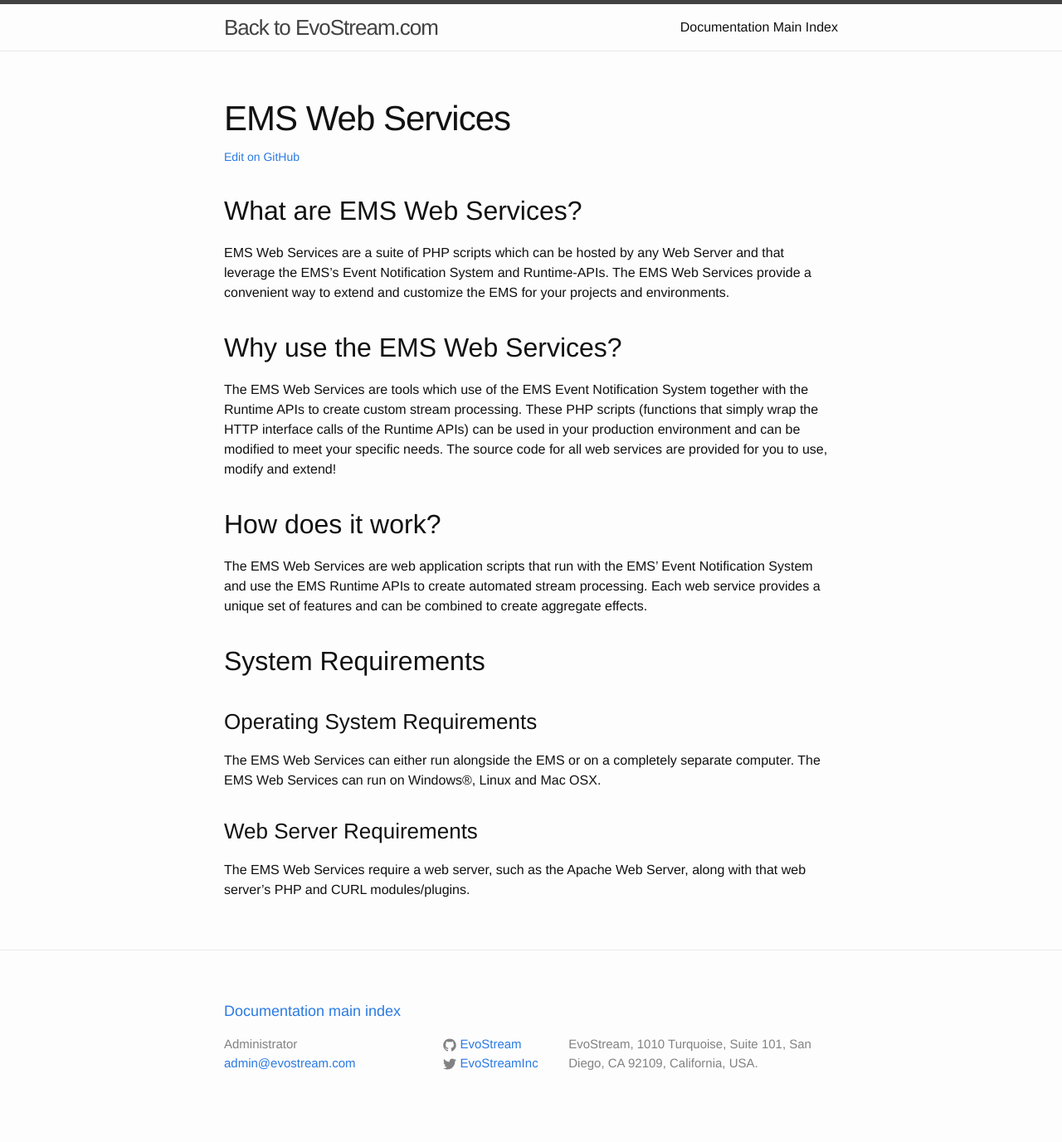
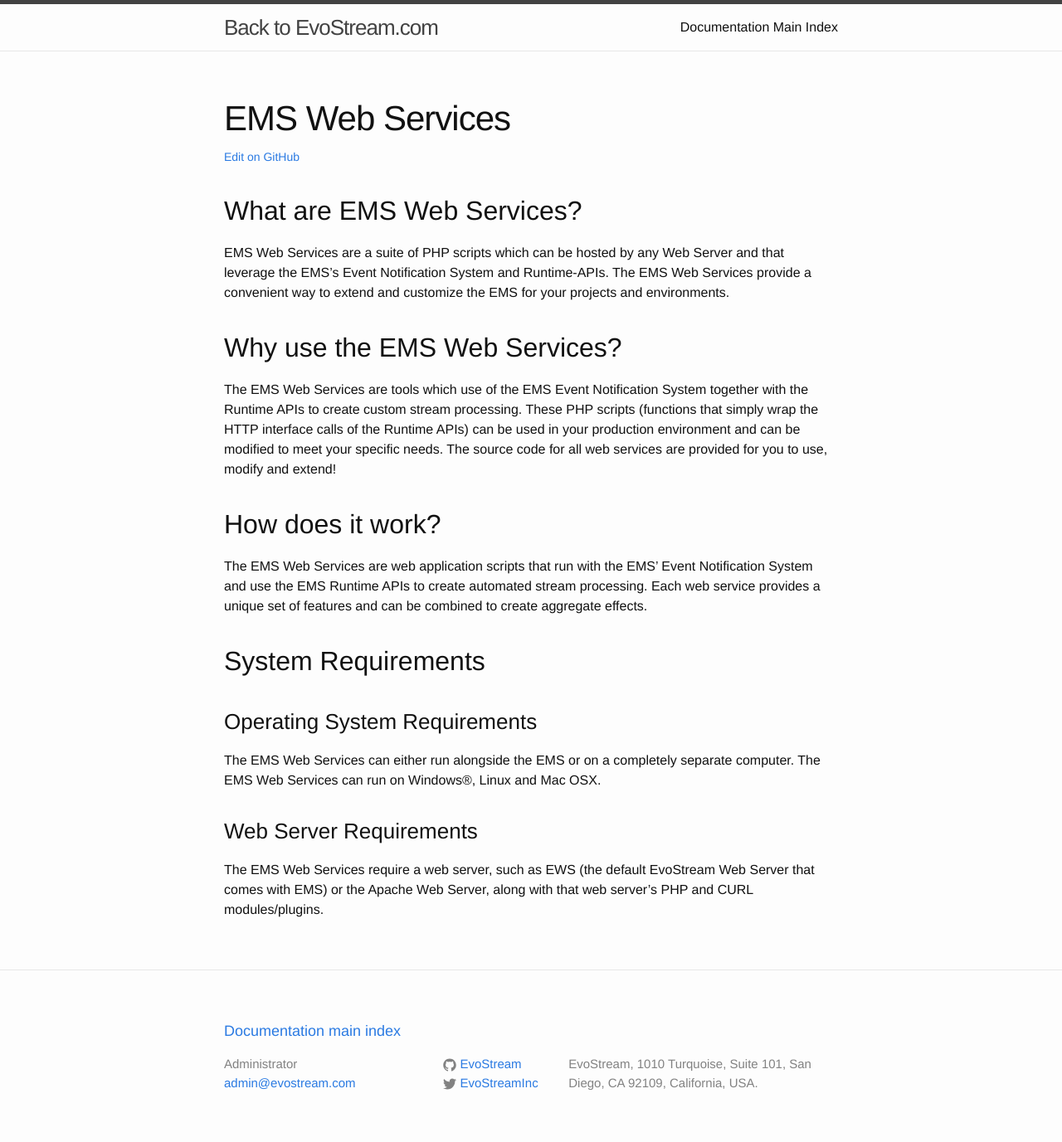
Before and after one commit to EvoStream/ems_web_services_user_guide, a Jekyll site: the page built from _posts/2016-01-01-ems_web_services.md, in a window 1280 px wide. Shown: the whole page at 83% size. Built offline with Jekyll 4.4.1, drawn with Linux system fonts in a browser that asks for light colours; before the commit the page ends 1353 px from its top, so only the background shows below that.

Commit message:
Minor fix

```diff
--- a/_posts/2016-01-01-ems_web_services.md
+++ b/_posts/2016-01-01-ems_web_services.md
@@ -29,4 +29,4 @@ The EMS Web Services can either run alongside the EMS or on a completely separat
 
 ### Web Server Requirements
 
-The EMS Web Services require a web server, such as the Apache Web Server, along with that web server’s PHP and CURL modules/plugins.
+The EMS Web Services require a web server, such as EWS (the default EvoStream Web Server that comes with EMS) or the Apache Web Server, along with that web server’s PHP and CURL modules/plugins.
```
